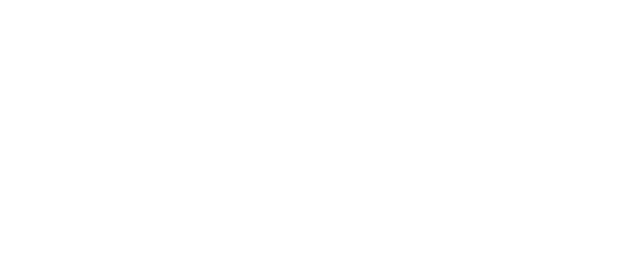
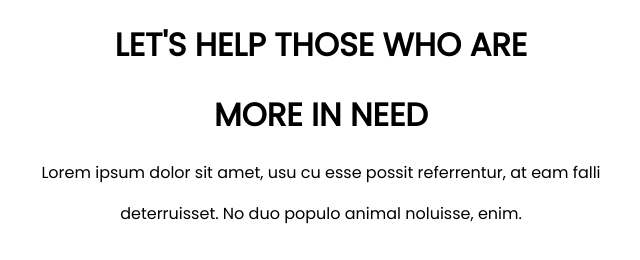
Before and after one commit to Sayeednayeem1/donate-spread-happiness-repo, a plain HTML site: page index.html in a window 1280 px wide. Shown: the whole page, without its empty margins (319-959 px from the left). Drawn offline with Linux system fonts and the light colour scheme.

Commit message:
added heading etc

```diff
--- a/index.html
+++ b/index.html
@@ -5,9 +5,17 @@
     <meta http-equiv="X-UA-Compatible" content="IE=edge">
     <meta name="viewport" content="width=device-width, initial-scale=1.0">
     <title>Document</title>
+    <link rel="preconnect" href="https://fonts.googleapis.com">
+    <link rel="preconnect" href="https://fonts.gstatic.com" crossorigin>
+    <link href="https://fonts.googleapis.com/css2?family=Poppins:ital,wght@0,400;1,100;1,200&display=swap" rel="stylesheet">
     <link rel="stylesheet" href="style.css">
 </head>
 <body>
-
+    <div class="front-page-style">
+        <h1>LET'S HELP THOSE WHO ARE</h1>
+        <h1>MORE IN NEED</h1>
+        <p>Lorem ipsum dolor sit amet, usu cu esse possit referrentur, at eam falli</p>
+        </p>deterruisset. No duo populo animal noluisse, enim.</p>
+    </div>
 </body>
 </html>
--- a/style.css
+++ b/style.css
@@ -0,0 +1,7 @@
+body{
+    font-family: 'Poppins', sans-serif;
+    color: black;
+}
+.front-page-style{
+    text-align: center;
+}
```
